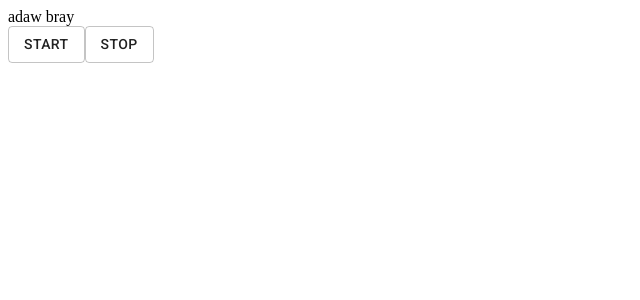
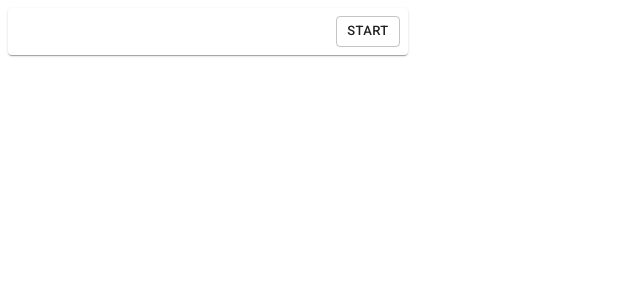
Before and after one commit to mojila/meleak-popup, a React (Create React App) app: page / in a window 1280 px wide. Shown: the top 300 px of the page, without its empty margins (0-640 px from the left). Built offline with nearby package versions, Linux system fonts and the light colour scheme.

Commit message:
add material-ui, add background state

```diff
--- a/package.json
+++ b/package.json
@@ -3,13 +3,17 @@
   "version": "0.1.0",
   "private": true,
   "homepage": ".",
+  "license": "gpl-3.0",
   "dependencies": {
+    "@material-ui/core": "^4.9.8",
+    "@material-ui/icons": "^4.9.1",
     "@testing-library/jest-dom": "^4.2.4",
     "@testing-library/react": "^9.3.2",
     "@testing-library/user-event": "^7.1.2",
     "react": "^16.13.1",
     "react-dom": "^16.13.1",
-    "react-scripts": "3.4.1"
+    "react-scripts": "3.4.1",
+    "typeface-roboto": "^0.0.75"
   },
   "scripts": {
     "start": "react-scripts start",
--- a/public/index.html
+++ b/public/index.html
@@ -28,7 +28,7 @@
   </head>
   <body>
     <noscript>You need to enable JavaScript to run this app.</noscript>
-    <div id="root"></div>
+    <div id="root" style="width: 400px;"></div>
     <!--
       This HTML file is a template.
       If you open it directly in the browser, you will see an empty page.
--- a/src/App.js
+++ b/src/App.js
@@ -1,37 +1,15 @@
-/*eslint-disable no-undef*/
-import React, { useEffect } from 'react';
-import { Button } from '@material-ui/core'
+import React, {  } from 'react';
+import { Grid } from '@material-ui/core'
+import ActionControl from './components/actionControl';
 
 function App() {
-  const attachDebugger = async (tabs) => {
-    chrome.runtime.sendMessage({ action: 'attach_debugger', payload: { tabId: tabs[0].id } })
-  }
-
-  const detachDebugger = async (tabs) => {
-    chrome.runtime.sendMessage({ action: 'detach_debugger', payload: { tabId: tabs[0].id } })
-  }
-
-  const stop = async () => {
-    await chrome.tabs.query({ active: true }, detachDebugger)
-  }
-
-  const start = async () => {
-    await chrome.tabs.query({ active: true }, attachDebugger)
-  }
-
-  useEffect(() => {
-  }, [])
-
   return (
-    <div>
-      <div>adaw bray</div>
-      <div>
-        <Button variant="outlined" onClick={start}>Start</Button>
-        <Button variant="outlined" onClick={stop}>Stop</Button>
-      </div>
-    </div>
+    <Grid container spacing="1">
+      <Grid item xs="12">
+        <ActionControl />
+      </Grid>
+    </Grid>
   );
 }
 
 export default App;
-/*eslint-enable no-undef*/
--- /dev/null
+++ b/src/components/actionControl.js
@@ -0,0 +1,60 @@
+/*eslint-disable no-undef*/
+import React, { useEffect, useState } from 'react'
+import { Paper, Button, makeStyles, Box } from '@material-ui/core'
+
+const useStyles = makeStyles((_theme) => ({
+  paper: {
+    padding: 8
+  }
+}))
+
+const ActionControl = () => {
+  const [active, setActive] = useState(false)
+
+  const classes = useStyles()
+
+  const attachDebugger = async (tabs) => {
+    await chrome.runtime.sendMessage({ action: 'attach_debugger', payload: { tabId: tabs[0].id } })
+    setActive(true)
+  }
+
+  const detachDebugger = async (tabs) => {
+    await chrome.runtime.sendMessage({ action: 'detach_debugger', payload: { tabId: tabs[0].id } })
+    setActive(false)
+  }
+
+  const stop = async () => {
+    await chrome.tabs.query({ active: true }, detachDebugger)
+  }
+
+  const start = async () => {
+    await chrome.tabs.query({ active: true }, attachDebugger)
+  }
+
+  const checkActivation = async () => {
+    chrome.runtime.sendMessage({ action: 'is_attached_debugger' }, (msg) => {
+      setActive(msg)
+    })
+  }
+
+  useEffect(() => {
+    if (process.env.NODE_ENV === 'production') {
+      checkActivation()
+    }
+  }, [])
+
+  return (
+    <Paper className={classes.paper}>
+      <Box display="flex" justifyContent="flex-end">
+        {
+          active
+            ? <Button size="small" variant="outlined" onClick={stop}>Stop</Button>
+            : <Button size="small" variant="outlined" onClick={start}>Start</Button>
+        }
+      </Box>
+    </Paper>
+  )
+}
+
+export default ActionControl
+/*eslint-enable no-undef*/
--- /dev/null
+++ b/src/index.css
@@ -0,0 +1,3 @@
+body {
+  padding: 0;
+}
--- a/src/index.js
+++ b/src/index.js
@@ -3,6 +3,7 @@ import ReactDOM from 'react-dom';
 import App from './App';
 import * as serviceWorker from './serviceWorker';
 import 'typeface-roboto';
+import './index.css'
 
 ReactDOM.render(
   <React.StrictMode>
```
Also changed, not shown: 1 other file (tests, documents, lock files or other folders).
